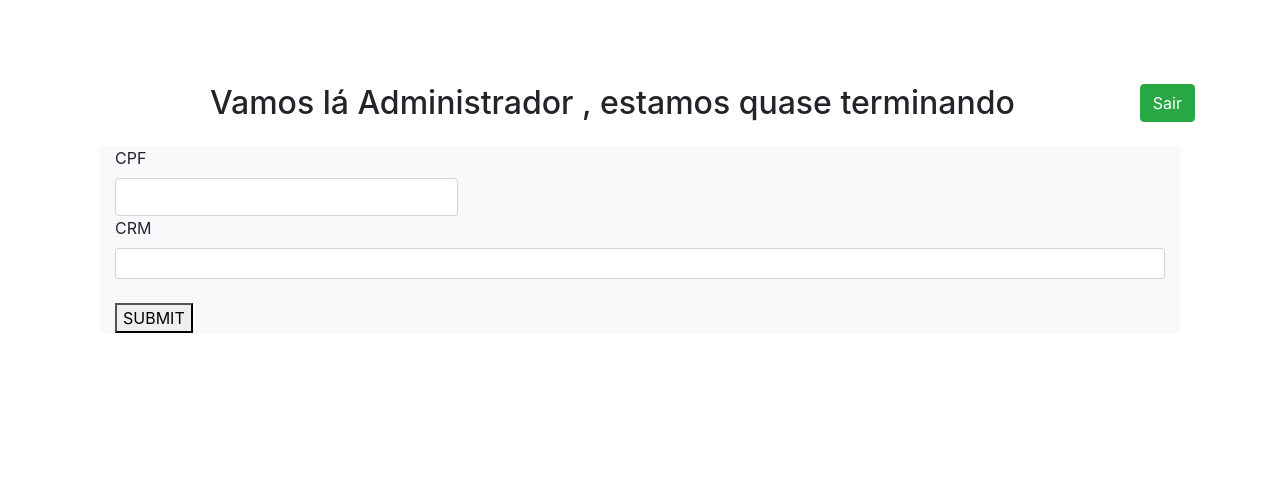
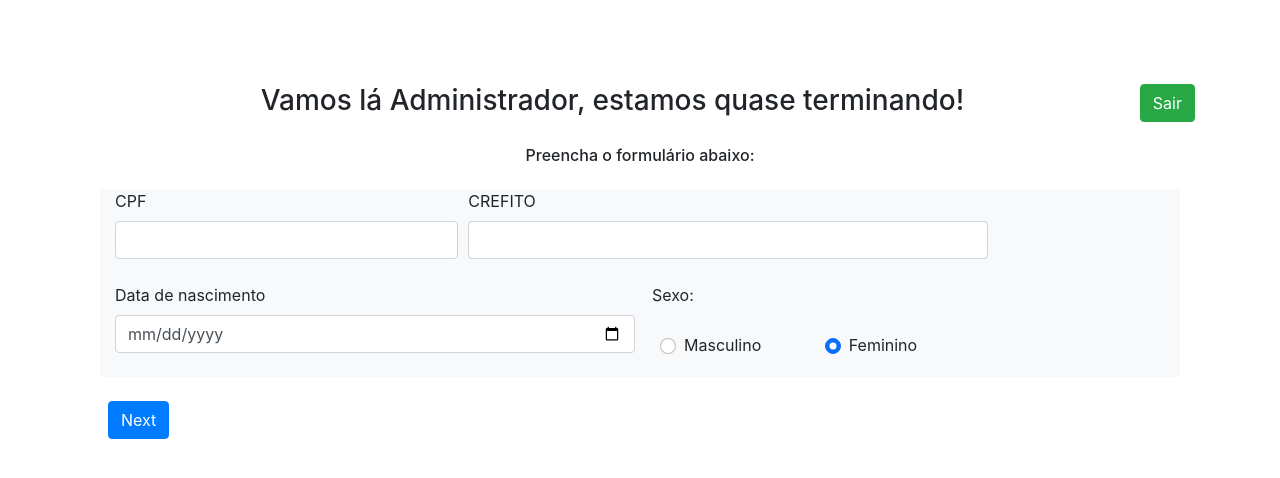
Before and after one commit to yuri1709/Fisioterapia, a PHP site: page /Fisioterapia/criarUsuarioFisio2.php in a window 1280 px wide. Shown: the part 116-594 px from the top of the page. Run offline with PHP 8.4, Linux system fonts and the light colour scheme; a user stored in the database is signed in; data comes from the database, SQL or seed files in the repository.

Commit message:
Interface pt-2

```diff
--- a/criarUsuarioFisio2.php
+++ b/criarUsuarioFisio2.php
@@ -18,30 +18,57 @@ include_once "conexao.php";
   <title>Criar Usuário</title>
 </head>
 <style>
-
+.c3{
+  padding-top:20px;
+}
 </style>
 <?php  include_once "head.php"; ?>
 <body>
 <div class="container c1">
-  <h2 class="text-center">Vamos lá <?php echo $reg['nome'];?> , estamos quase terminando<a href="index.php"><button type="button" class="btn btn-success float-right">Sair</button></a></h2>
+  <h3 class="text-center">Vamos lá <?php echo $reg['nome'];?>, estamos quase terminando!<a href="index.php"><button type="button" class="btn btn-success float-right">Sair</button></a></h3>
 
   <div class="container c2">
+  <div class="container c3">
+    <h6 class="text-center">Preencha o formulário abaixo:</h6>
+  </div>
   <div class="container teste bg-light my-4 ">
 
     <form class="form-group teste" action="cadastrarUsuarioFisio2.php" method="POST">
+
+    <!-- CPF E CREDITO -->
         <div class="form-row my-4 ">
             <div class="col-4">
                 <label for="" class="form-label float-left">CPF</label>
-                <input type="number" name="cpf" class="form-control">
+                <input type="number" name="cpf" class="form-control ">
             </div>
-            <div class="col-12">
-                <label for="" class="form-label">CRM</label>
-                <input type="number" name="crm" class="form-control form-control-sm">
+            <div class="col-md-6">
+                <label for="" class="form-label">CREFITO</label>
+                <input type="number" name="crm" class="form-control">
             </div>
         </div>
-   <button type="submit">SUBMIT</button>
+        <!-- Data-de-Nascimento -->
+        <div class="form-row my-4">
+            <div class="col-6">
+              <label class="form-label">Data de nascimento</label>
+              <input type="date" class="form-control"> <br>
+            </div>
+
+        <!-- sexo -->
+        <div class="row mx-0"><label for="">Sexo:</label>
+            <div class="col form-check mx-4">
+                <input class="form-check-input" type="radio" name="exampleRadios" id="exampleRadios1" value="option1" checked>
+                <label class="form-check-label" for="exampleRadios1">Masculino</label>
+            </div>
+            <div class="col form-check">
+                <input class="form-check-input" type="radio" name="exampleRadios" id="exampleRadios1" value="option1" checked>
+                <label class="form-check-label" for="exampleRadios1">Feminino</label>
+            </div>
+        </div>
+    </div>
+    </div>
+      <div class="text-left mx-2"><button type="button" class="btn btn-primary ">Next</button></div>
     </form>
-  </div>
+
   </div>
 </div>
 </body>
```
